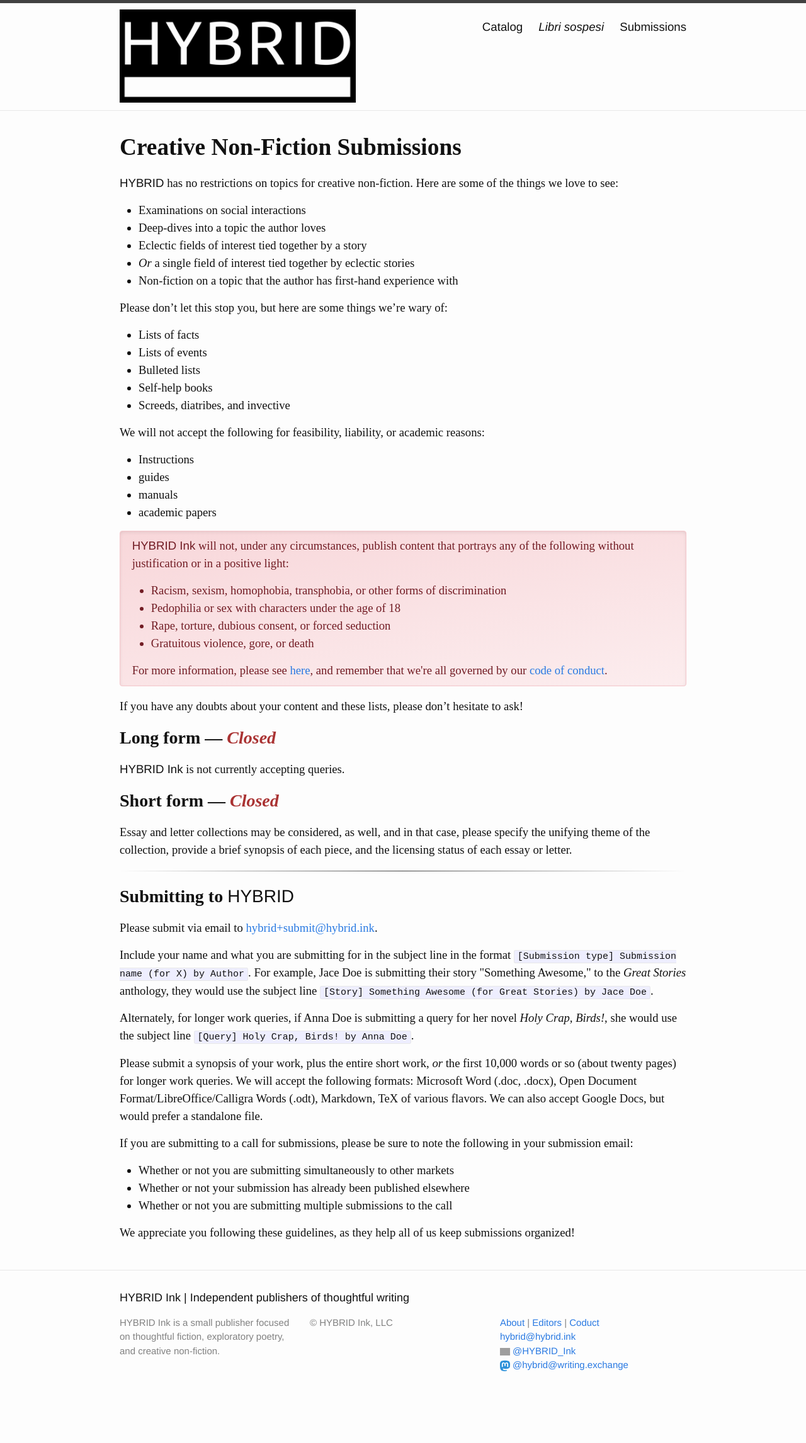
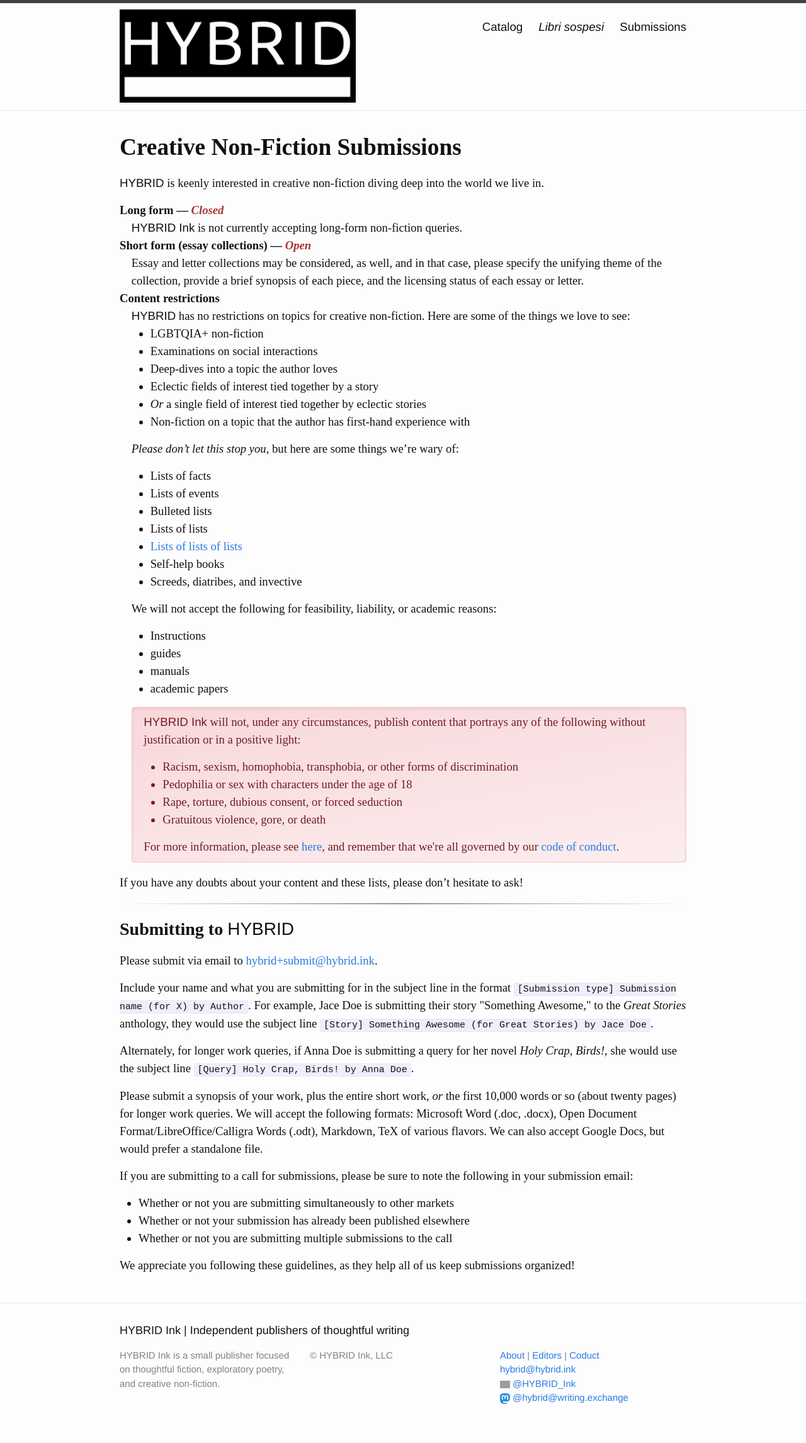
Before and after one commit to hybridink/hybrid.ink, a Jekyll site: the page built from submit/non-fiction.md, in a window 1280 px wide. Shown: the whole page at 63% size. Built offline with Jekyll 4.4.1, drawn with Linux system fonts in a browser that asks for light colours; some web fonts are replaced; comment, search, counter and statistics services are not loaded; before the commit the page ends 2240 px from its top, so only the background shows below that; grey boxes are pictures that could not be loaded.

Commit message:
Open for collections

```diff
--- a/css/main.scss
+++ b/css/main.scss
@@ -71,6 +71,7 @@ table {
 }
 td, th {
     padding: 0.5rem 1rem;
+    vertical-align: top;
 }
 th {
     border-bottom: 2px solid black;
--- a/submit/non-fiction.md
+++ b/submit/non-fiction.md
@@ -5,39 +5,45 @@ title: Creative Non-Fiction Submissions
 
 # Creative Non-Fiction Submissions
 
-{{site.brand}} has no restrictions on topics for creative non-fiction. Here are some of the things we love to see:
+{{site.brand}} is keenly interested in creative non-fiction diving deep into the world we live in.
 
-* Examinations on social interactions
-* Deep-dives into a topic the author loves
-* Eclectic fields of interest tied together by a story
-* *Or* a single field of interest tied together by eclectic stories
-* Non-fiction on a topic that the author has first-hand experience with
+Long form --- ***Closed***{: class="closed" }
+:   {{site.name}} is not currently accepting long-form non-fiction queries.
 
-Please don't let this stop you, but here are some things we're wary of:
+Short form (essay collections) --- ***Open***{: class="closed" }
+:   Essay and letter collections may be considered, as well, and in that case, please specify the unifying theme of the collection, provide a brief synopsis of each piece, and the licensing status of each essay or letter.
 
-* Lists of facts
-* Lists of events
-* Bulleted lists
-* Self-help books
-* Screeds, diatribes, and invective
+Content restrictions
+:   {{site.brand}} has no restrictions on topics for creative non-fiction. Here are some of the things we love to see:
 
-We will not accept the following for feasibility, liability, or academic reasons:
+    * LGBTQIA+ non-fiction
+    * Examinations on social interactions
+    * Deep-dives into a topic the author loves
+    * Eclectic fields of interest tied together by a story
+    * *Or* a single field of interest tied together by eclectic stories
+    * Non-fiction on a topic that the author has first-hand experience with
 
-* Instructions
-* guides
-* manuals
-* academic papers
+    *Please don't let this stop you*, but here are some things we're wary of:
 
-{% include nope.html %}
+    * Lists of facts
+    * Lists of events
+    * Bulleted lists
+    * Lists of lists
+    * [Lists of lists of lists](https://en.wikipedia.org/wiki/List_of_lists_of_lists)
+    * Self-help books
+    * Screeds, diatribes, and invective
+
+    We will not accept the following for feasibility, liability, or academic reasons:
+
+    * Instructions
+    * guides
+    * manuals
+    * academic papers
+
+    {% include nope.html %}
 
 If you have any doubts about your content and these lists, please don't hesitate to ask!
 
-## Long form --- ***Closed***{: class="closed" }
 
-{{site.name}} is not currently accepting queries.
-
-## Short form --- ***Closed***{: class="closed" }
-
-Essay and letter collections may be considered, as well, and in that case, please specify the unifying theme of the collection, provide a brief synopsis of each piece, and the licensing status of each essay or letter.
 
 {% include submission-format.html %}
```
Also changed, not shown: submit/fiction.md (+20 -18 lines), submit/index.md (+3 -3 lines), submit/poetry.md (+13 -13 lines).
